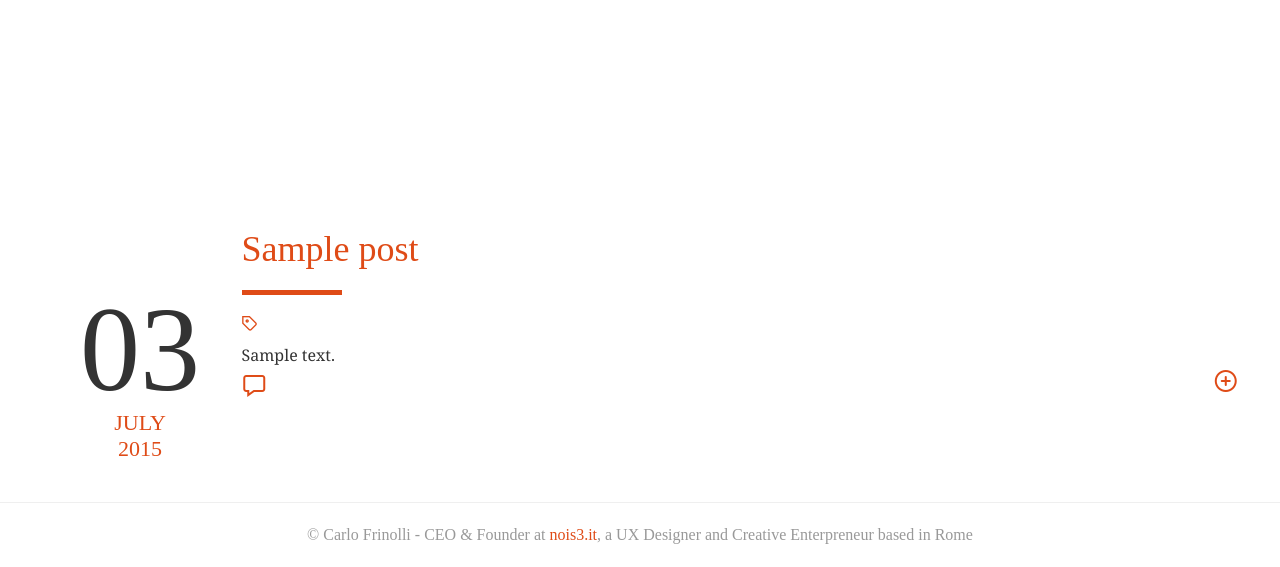
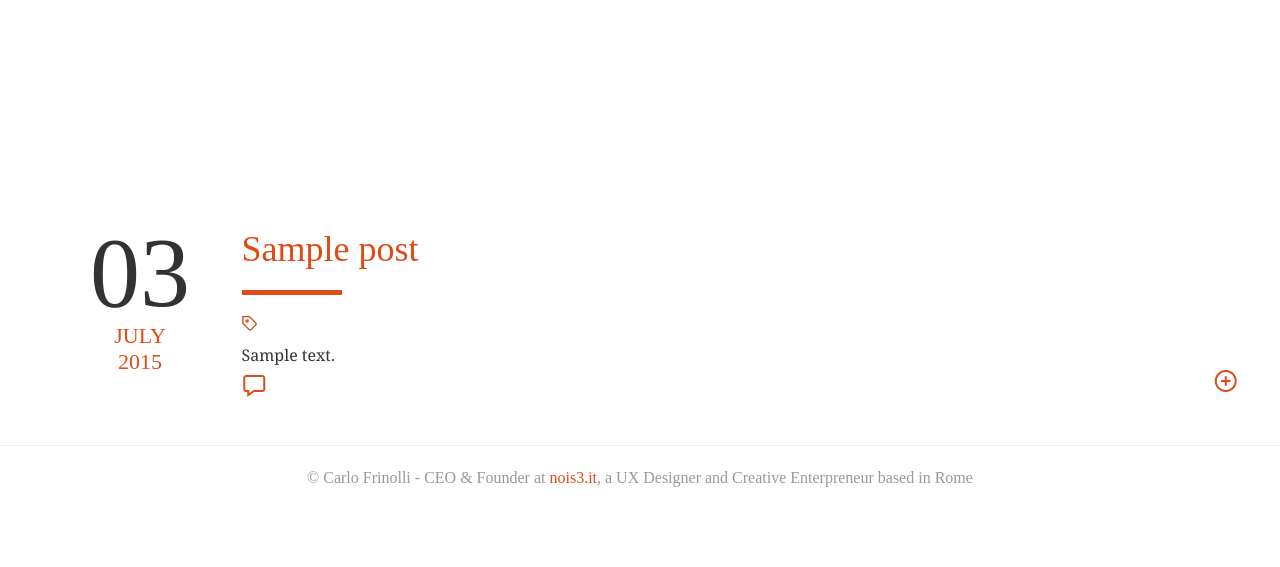
Before and after one commit to carl0s/me, a WordPress theme: template web/app/themes/me/archive.php in a window 1280 px wide. Shown: the part 773-1340 px from the top of the page. After the commit the page ends 1260 px from the top, so only its background shows below. Run offline with PHP 8.4 and a stand-in for WordPress, Linux system fonts and the light colour scheme; the site name, menu and one post (Sample post) are stand-ins, and other content is empty; some libraries are stand-ins or nearby versions; some web fonts are replaced.

Commit message:
smaller date

```diff
--- a/web/app/themes/me/css/style.css
+++ b/web/app/themes/me/css/style.css
@@ -643,14 +643,14 @@ body {
               #articles article .image-wrapper .taxonomy ul li a:hover {
                 color: #DF4B17; }
     #articles article .date {
-      margin-top: 105px;
+      margin-top: 38px;
       text-align: center; }
       #articles article .date .day {
         /* 24: */
         font-family: "Ubuntu";
-        font-size: 120px;
+        font-size: 100px;
         color: #333;
-        line-height: 120px;
+        line-height: 100px;
         display: block; }
       #articles article .date .month {
         display: block;
--- a/web/app/themes/me/css/style.scss
+++ b/web/app/themes/me/css/style.scss
@@ -558,14 +558,14 @@ body {
 
     }
     .date {
-      margin-top: 105px;
+      margin-top: 38px;
       text-align: center;
       .day {
         /* 24: */
         font-family: $ubuntu;
-        font-size: 120px;
+        font-size: 100px;
         color: $grey;
-        line-height: 120px;
+        line-height: 100px;
         display: block;
       }
       .month {
```
